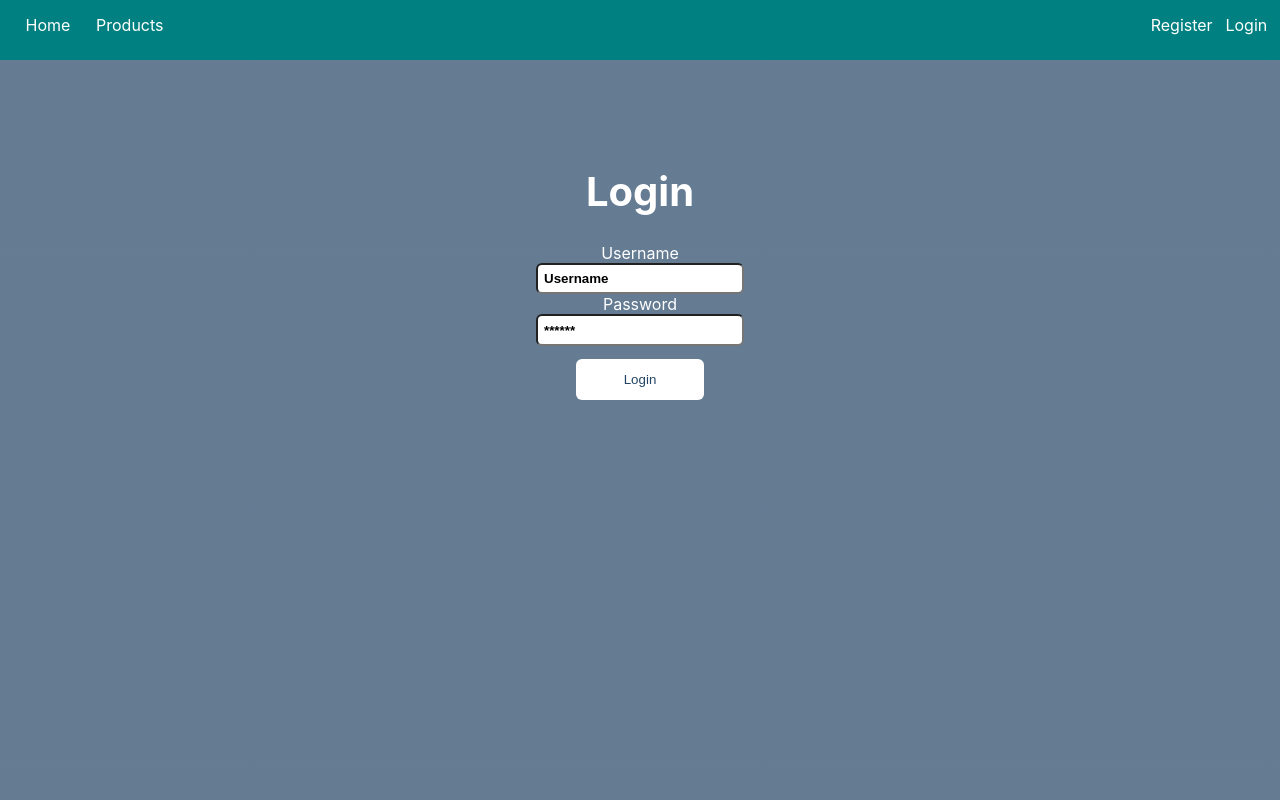
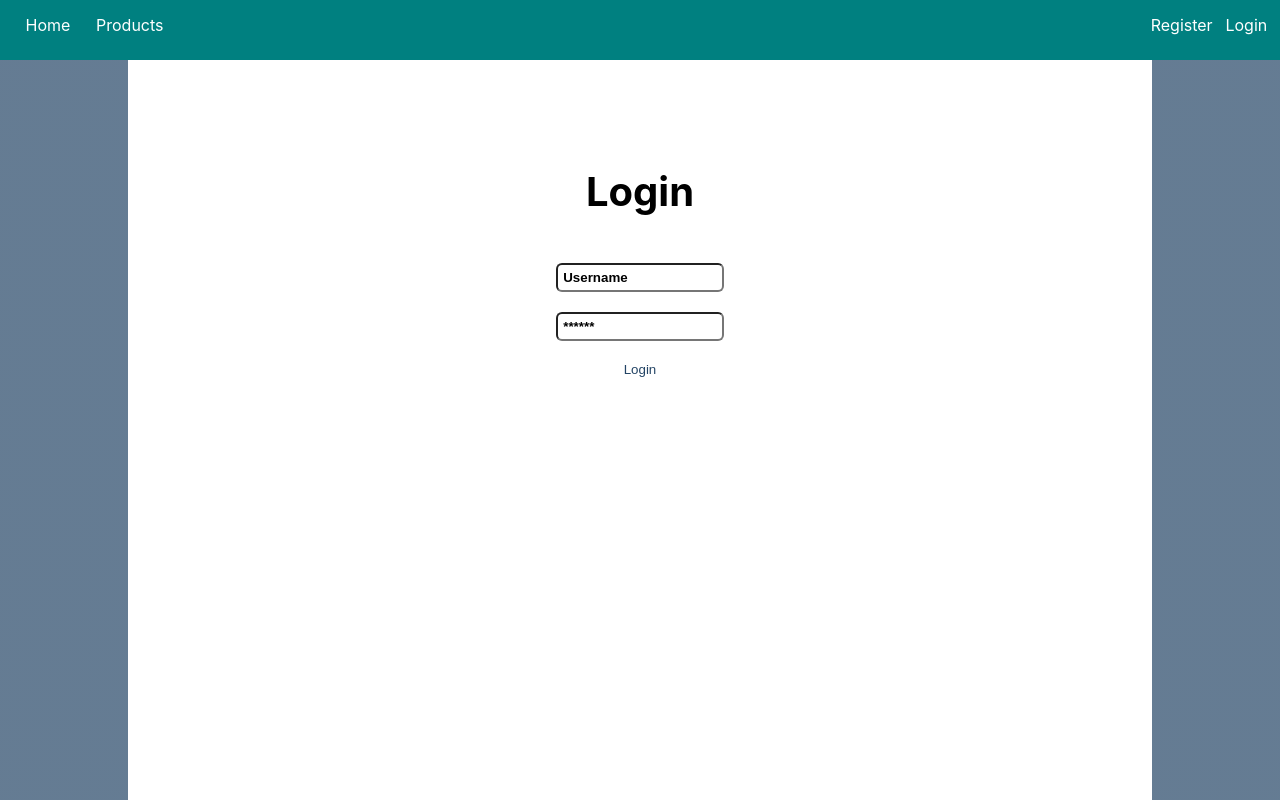
Before and after one commit to georgi0430/project, a React (Create React App) app: page /login in a window 1280 px wide. Shown: the top 800 px of the page. Built offline with nearby package versions, Linux system fonts and the light colour scheme.

Commit message:
Insert product

```diff
--- a/src/App.css
+++ b/src/App.css
@@ -1,5 +1,6 @@
 .App {
   text-align: center;
+  background: linear-gradient( rgba(35, 68, 101, 0.7) 100%, rgba(0, 0, 0, 0.5)100%);
 }
 
 .App-logo {
@@ -37,7 +38,11 @@
   }
 }
 
-header {
-  width: 100%;
-  height: auto;
+main {
+  margin-top: 60px;
+  width: 80%;
+  height: 1271px;
+  background: white;
+  color: white;
+  display: inline-block;
 }
--- a/src/App.js
+++ b/src/App.js
@@ -17,12 +17,14 @@ function App() {
   return (
     <div className="App">
       <Header />
+      <main>
         <Switch>
           <Route path="/" component={Main} exact='true' />
           <Route path="/products" component={Products} />
           <Route path="/register" component={Register} />
           <Route path="/login" component={Login} />
         </Switch>
+      </main>
       <Footer />
     </div>
   );
--- a/src/components/Auth/Login/Login.js
+++ b/src/components/Auth/Login/Login.js
@@ -2,7 +2,6 @@ import style from './Login.module.css';
 
 const Login = () => {
     return (
-        <main>
         <form method="POST">
             <h1>Login</h1>
             <label for="username">Username</label>
@@ -11,7 +10,6 @@ const Login = () => {
             <input id="password" type="password" placeholder="******" name="password"></input>
             <button type="submit">Login</button>
         </form>
-        </main>
     )
 }
 
--- a/src/components/Auth/Login/Login.module.css
+++ b/src/components/Auth/Login/Login.module.css
@@ -54,7 +54,7 @@ form button:hover {
 
 form h1 {
     font-size: 40px;
-    color: white;
+    color: black;
 }
 
 form input {
--- a/src/components/Auth/Register/Register.js
+++ b/src/components/Auth/Register/Register.js
@@ -2,7 +2,6 @@ import style from './Register.module.css';
 
 const Register = () => {
     return (
-        <main>
         <form method="POST">
             <h1>Register</h1>
             <label for="username">Username</label>
@@ -13,7 +12,6 @@ const Register = () => {
             <input id="repeat-password" type="password" placeholder="******" name="repeatPassword"></input>
             <button type="submit">Register</button>
         </form>
-        </main>
     )
 }
 
--- a/src/components/Auth/Register/Register.module.css
+++ b/src/components/Auth/Register/Register.module.css
@@ -1,15 +1,3 @@
-main {
-    margin-top: 60px;
-    width: 100%;
-    height: 1271px;
-    background: linear-gradient( rgba(35, 68, 101, 0.7) 100%, rgba(0, 0, 0, 0.5)100%);
-    background-position: center;
-    background-size: cover;
-    background-repeat: none;
-    color: white;
-    display: inline-block;
-}
-
 form {
     padding-top: 10vh;
     padding-bottom: 17vh;
@@ -54,7 +42,7 @@ form button:hover {
 
 form h1 {
     font-size: 40px;
-    color: white;
+    color: black;
 }
 
 form input {
--- a/src/components/Header/Header.module.css
+++ b/src/components/Header/Header.module.css
@@ -1,3 +1,8 @@
+header {
+    width: 100%;
+    height: auto;
+}
+
 nav {
     background-color: teal;
     width: 100%;
--- a/src/components/Main/Main.js
+++ b/src/components/Main/Main.js
@@ -2,10 +2,20 @@ import style from './Main.module.css'
 
 const Main = () => {
     return (
-        <main>
-            <h1>test</h1>
-        </main>
+        <div>
+            <h1>Sale Products</h1>
+            <div class={style.cube}>
+                <img class={style.cube} src="https://i0.wp.com/themes.svn.wordpress.org/online-store/1.0.6/screenshot.png"></img>
+                <p class={style.name}>Test Name</p>
+                <span class={style.price}>$250</span>
+                <a class="btn" href="/details/{{_id}}">Details</a>
+                <a class="btn" href="/{{_id}}/attach">Attach</a>
+            </div>
+
+        </div>
     )
+
+
 }
 
 export default Main;
--- a/src/components/Main/Main.module.css
+++ b/src/components/Main/Main.module.css
@@ -1,11 +1,46 @@
-main {
-    margin-top: 60px;
-    width: 100%;
-    height: 1271px;
-    background: linear-gradient( rgba(35, 68, 101, 0.7) 100%, rgba(0, 0, 0, 0.5)100%);
-    background-position: center;
-    background-size: cover;
-    background-repeat: none;
-    color: white;
+h1 {
+    color: black;
+}
+
+div.cube {
     display: inline-block;
+    border: 1px solid #2b415433;
+    background: white;
+    vertical-align: top;
+    margin: 2%;
 }
+
+img {
+    height: 300px;
+    width: 200px;
+}
+
+img.cube {
+    display: block;
+    margin: 0 auto;
+    text-align: center;
+}
+
+img.logo {
+    width: 80px;
+    height: 80px;
+    padding: 1em;
+    float: left;
+}
+
+p.name {
+    text-align: center;
+    font-size: 20px;
+    font-weight: bold;
+    padding: 10px;
+    color: black;
+    border-bottom: 1px solid #2b415433;
+}
+
+span {
+    display: block;
+}
+
+.price {
+    color: black
+};
--- a/src/components/Products/Products.js
+++ b/src/components/Products/Products.js
@@ -3,7 +3,7 @@ import style from './Products.module.css'
 const Products = () => {
     return (
         <main>
-            <h1>Products page</h1>
+            <h1 style={style.products.h1}>Products page</h1>
         </main>
     )
 }
--- a/src/components/Products/Products.module.css
+++ b/src/components/Products/Products.module.css
@@ -1,11 +1,3 @@
-main {
-    margin-top: 60px;
-    width: 100%;
-    height: 1271px;
-    background: linear-gradient( rgba(35, 68, 101, 0.7) 100%, rgba(0, 0, 0, 0.5)100%);
-    background-position: center;
-    background-size: cover;
-    background-repeat: none;
-    color: white;
-    display: inline-block;
+.products h1 {
+    color: orange;
 }
```
Lines whose indentation alone changed are shown as unchanged.
